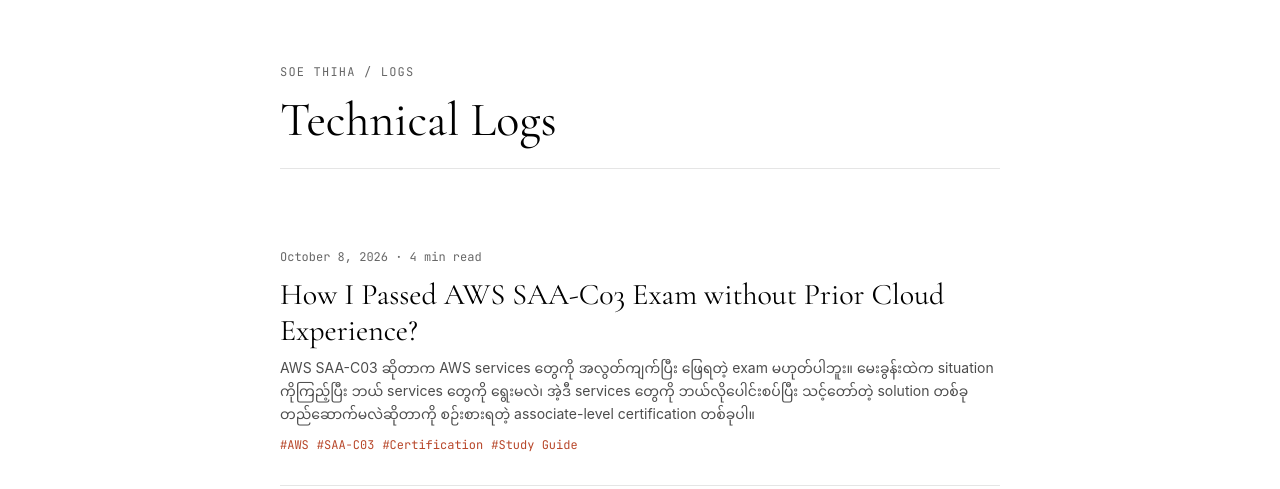
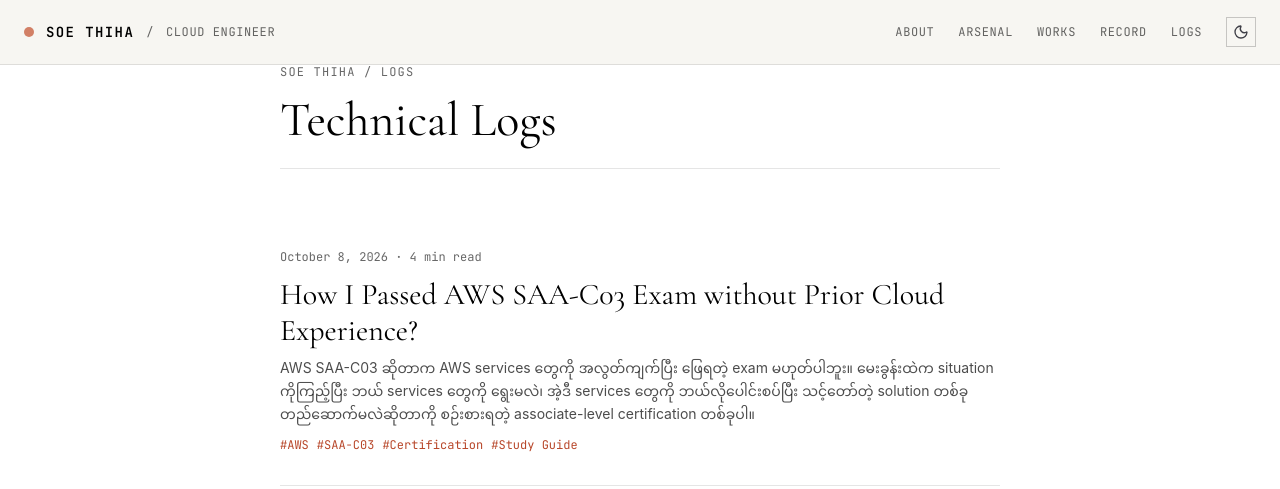
Before and after one commit to yul1ux/portfolio, an Astro site: page /blog in a window 1280 px wide. Built offline with nearby package versions, Linux system fonts and the light colour scheme; Astro itself is replaced by a stand-in of ours.

Commit message:
Add shared header to blog pages

```diff
--- a/src/components/home/Header.astro
+++ b/src/components/home/Header.astro
@@ -1,6 +1,12 @@
 ---
 import Icon from './Icon.astro';
 import ThemeToggle from '../interactive/ThemeToggle';
+
+interface Props {
+  showTerminal?: boolean;
+}
+
+const { showTerminal = true } = Astro.props;
 ---
 
 <header class="fixed top-0 left-0 right-0 z-40 border-b border-black/10 dark:border-white/10 backdrop-blur-md bg-[#F5F4EF]/80 dark:bg-[#121211]/80 transition-colors duration-500">
@@ -21,16 +27,16 @@ import ThemeToggle from '../interactive/ThemeToggle';
         aria-label="Primary navigation"
         class="hidden md:flex items-center space-x-6 text-black/60 dark:text-white/60"
       >
-        <a href="#about" class="accent-hover transition-colors">
+        <a href="/#about" class="accent-hover transition-colors">
           ABOUT
         </a>
-        <a href="#arsenal" class="accent-hover transition-colors">
+        <a href="/#arsenal" class="accent-hover transition-colors">
           ARSENAL
         </a>
-        <a href="#works" class="accent-hover transition-colors">
+        <a href="/#works" class="accent-hover transition-colors">
           WORKS
         </a>
-        <a href="#record" class="accent-hover transition-colors">
+        <a href="/#record" class="accent-hover transition-colors">
           RECORD
         </a>
         <a href="/blog/" class="accent-hover transition-colors">
@@ -38,6 +44,7 @@ import ThemeToggle from '../interactive/ThemeToggle';
         </a>
       </nav>
 
+      {showTerminal && (
         <button
           type="button"
           data-terminal-toggle
@@ -50,6 +57,7 @@ import ThemeToggle from '../interactive/ThemeToggle';
           <Icon name="terminal" className="w-3.5 h-3.5 text-[#C45533]" />
           <span class="hidden xs:inline">CLI</span>
         </button>
+      )}
 
       <ThemeToggle client:load />
     </div>
--- a/src/pages/blog/[slug].astro
+++ b/src/pages/blog/[slug].astro
@@ -1,5 +1,6 @@
 ---
 import { getCollection, render } from 'astro:content';
+import Header from '../../components/home/Header.astro';
 import SiteLayout from '../../layouts/SiteLayout.astro';
 import {
   formatBlogDate,
@@ -59,6 +60,7 @@ const articleStructuredData = {
   structuredData={articleStructuredData}
 >
   <div class="min-h-screen bg-[#F5F4EF] text-[#171717] transition-colors duration-500 dark:bg-[#121211] dark:text-[#E5E4DF]">
+    <Header showTerminal={false} />
     <main id="main-content" class="mx-auto min-h-screen max-w-3xl px-6 py-16">
       <article>
         <nav
--- a/src/pages/blog/index.astro
+++ b/src/pages/blog/index.astro
@@ -1,6 +1,7 @@
 ---
 import { getCollection } from 'astro:content';
 import BlogCard from '../../components/blog/BlogCard.astro';
+import Header from '../../components/home/Header.astro';
 import SiteLayout from '../../layouts/SiteLayout.astro';
 import { getPublishedPosts } from '../../utils/blog';
 
@@ -11,6 +12,7 @@ const posts = getPublishedPosts(await getCollection('blog'));
   title="Logs | SOE THIHA — CLOUD ENGINEER"
   description="Technical logs by Soe Thiha."
 >
+  <Header showTerminal={false} />
   <main id="main-content" class="mx-auto min-h-screen max-w-3xl px-6 py-16">
     <header class="mb-12 border-b border-black/10 pb-6 dark:border-white/10">
       <p class="font-mono-tech text-xs uppercase tracking-widest text-black/60 dark:text-white/50">
```
Lines whose indentation alone changed are shown as unchanged.
